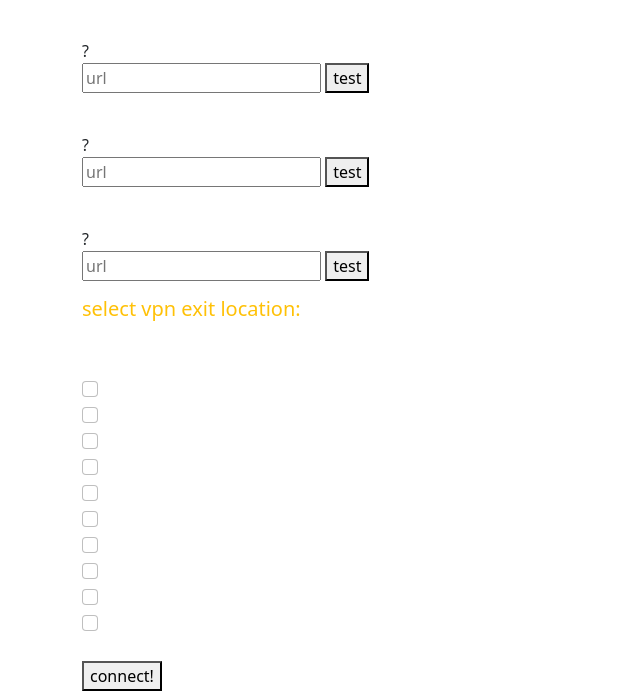
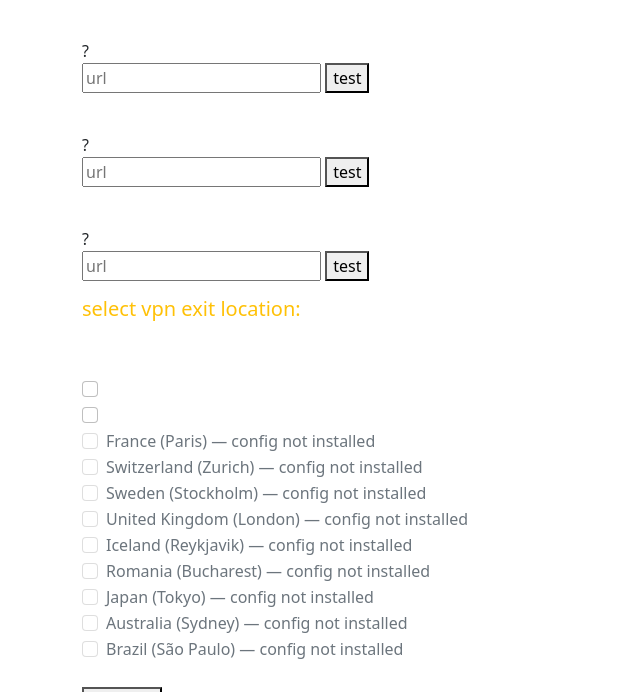
Before and after one commit to arsscriptum/torrents-tracker, a Django app: template www/templates/tracker/site_options.html in a window 1280 px wide. Shown: the part 441-1133 px from the top of the page, without its empty margins (0-640 px from the left). Run offline with Django 3.2, Linux system fonts and the light colour scheme; the template is opened without the code that fills it, so the values that code supplies are empty; some libraries are stand-ins or nearby versions.

Commit message:
added vpn fixes

```diff
--- a/www/templates/tracker/site_options.html
+++ b/www/templates/tracker/site_options.html
@@ -43,31 +43,34 @@
                 <label class="form-check-label text-white"><input type="checkbox" class="form-check-input" name="vpn_location" value="nl.protonvpn.udp" id="nl.protonvpn.udp">Netherlands (Amsterdam)</label>
             </div>
             <div class="form-check">
-                <label class="form-check-label text-white"><input type="checkbox" class="form-check-input" name="vpn_location" value="fr.protonvpn.udp" id="fr.protonvpn.udp">France (Paris)</label>
+                <label class="form-check-label text-white"><input type="checkbox" class="form-check-input" name="vpn_location" value="ca-169.protonvpn.udp" id="ca-169.protonvpn.udp">Canada (Toronto)</label>
             </div>
             <div class="form-check">
-                <label class="form-check-label text-white"><input type="checkbox" class="form-check-input" name="vpn_location" value="ch.protonvpn.udp" id="ch.protonvpn.udp">Switzerland (Zurich)</label>
+                <label class="form-check-label text-white text-muted"><input type="checkbox" class="form-check-input" name="vpn_location" value="fr.protonvpn.udp" id="fr.protonvpn.udp" disabled>France (Paris) — config not installed</label>
             </div>
             <div class="form-check">
-                <label class="form-check-label text-white"><input type="checkbox" class="form-check-input" name="vpn_location" value="se.protonvpn.udp" id="se.protonvpn.udp">Sweden (Stockholm)</label>
+                <label class="form-check-label text-white text-muted"><input type="checkbox" class="form-check-input" name="vpn_location" value="ch.protonvpn.udp" id="ch.protonvpn.udp" disabled>Switzerland (Zurich) — config not installed</label>
             </div>
             <div class="form-check">
-                <label class="form-check-label text-white"><input type="checkbox" class="form-check-input" name="vpn_location" value="uk.protonvpn.udp" id="uk.protonvpn.udp">United Kingdom (London)</label>
+                <label class="form-check-label text-white text-muted"><input type="checkbox" class="form-check-input" name="vpn_location" value="se.protonvpn.udp" id="se.protonvpn.udp" disabled>Sweden (Stockholm) — config not installed</label>
             </div>
             <div class="form-check">
-                <label class="form-check-label text-white"><input type="checkbox" class="form-check-input" name="vpn_location" value="is.protonvpn.udp" id="is.protonvpn.udp">Iceland (Reykjavik)</label>
+                <label class="form-check-label text-white text-muted"><input type="checkbox" class="form-check-input" name="vpn_location" value="uk.protonvpn.udp" id="uk.protonvpn.udp" disabled>United Kingdom (London) — config not installed</label>
             </div>
             <div class="form-check">
-                <label class="form-check-label text-white"><input type="checkbox" class="form-check-input" name="vpn_location" value="ro.protonvpn.udp" id="ro.protonvpn.udp">Romania (Bucharest)</label>
+                <label class="form-check-label text-white text-muted"><input type="checkbox" class="form-check-input" name="vpn_location" value="is.protonvpn.udp" id="is.protonvpn.udp" disabled>Iceland (Reykjavik) — config not installed</label>
             </div>
             <div class="form-check">
-                <label class="form-check-label text-white"><input type="checkbox" class="form-check-input" name="vpn_location" value="jp.protonvpn.udp" id="jp.protonvpn.udp">Japan (Tokyo)</label>
+                <label class="form-check-label text-white text-muted"><input type="checkbox" class="form-check-input" name="vpn_location" value="ro.protonvpn.udp" id="ro.protonvpn.udp" disabled>Romania (Bucharest) — config not installed</label>
             </div>
             <div class="form-check">
-                <label class="form-check-label text-white"><input type="checkbox" class="form-check-input" name="vpn_location" value="au.protonvpn.udp" id="au.protonvpn.udp">Australia (Sydney)</label>
+                <label class="form-check-label text-white text-muted"><input type="checkbox" class="form-check-input" name="vpn_location" value="jp.protonvpn.udp" id="jp.protonvpn.udp" disabled>Japan (Tokyo) — config not installed</label>
             </div>
             <div class="form-check">
-                <label class="form-check-label text-white"><input type="checkbox" class="form-check-input" name="vpn_location" value="br.protonvpn.udp" id="br.protonvpn.udp">Brazil (São Paulo)</label>
+                <label class="form-check-label text-white text-muted"><input type="checkbox" class="form-check-input" name="vpn_location" value="au.protonvpn.udp" id="au.protonvpn.udp" disabled>Australia (Sydney) — config not installed</label>
+            </div>
+            <div class="form-check">
+                <label class="form-check-label text-white text-muted"><input type="checkbox" class="form-check-input" name="vpn_location" value="br.protonvpn.udp" id="br.protonvpn.udp" disabled>Brazil (São Paulo) — config not installed</label>
             </div>
             <br>
             <button type="button" class="vpnconnect-box__button" onclick="connectVPN()">connect!</button>
```
Also changed, not shown: docker-compose.yml (+11 -5 lines), 1 other file.
